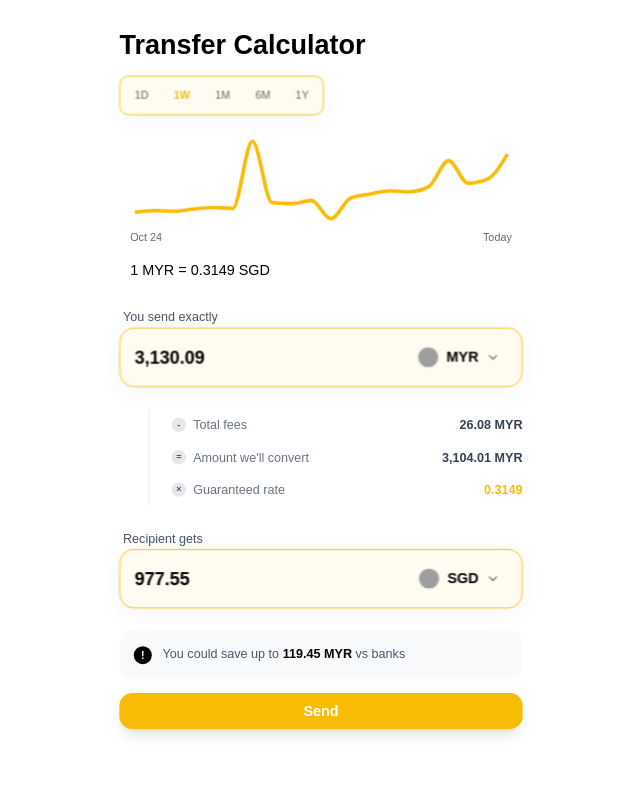
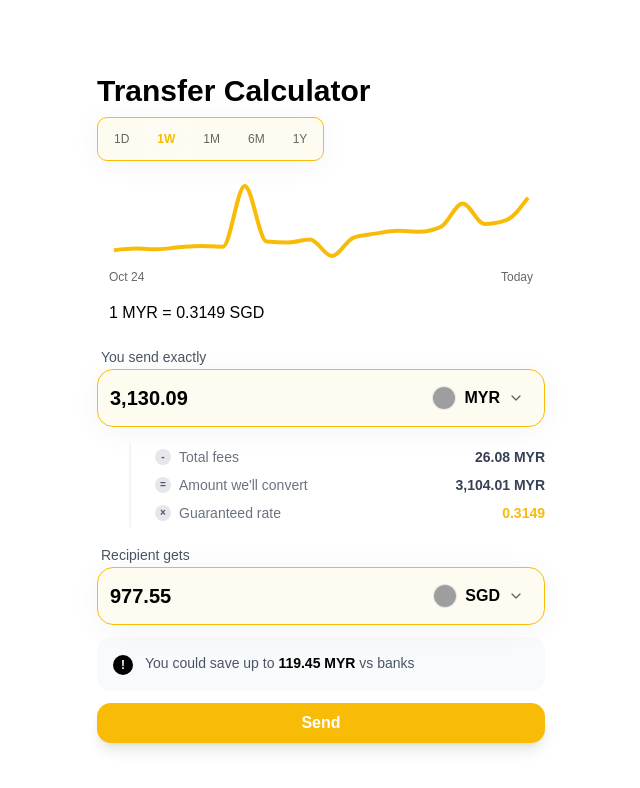
Before and after one commit to derek2403/currency-exchange-box, a Next.js app: page / in a window 1280 px wide. Shown: the top 788 px of the page, without its empty margins (319-959 px from the left). Built offline with nearby package versions, Linux system fonts and the light colour scheme; grey boxes are pictures that could not be loaded.

Commit message:
reduced horizontal spacing

```diff
--- a/pages/index.js
+++ b/pages/index.js
@@ -87,12 +87,12 @@ export default function TransferPage() {
       </Head>
 
       <div className="relative isolate grid h-dvh grid-rows-[auto,1fr] overflow-x-hidden overflow-y-auto lg:overflow-hidden bg-white">
-        <div className="flex items-center justify-center w-full h-full p-4 pt-8 scale-90 origin-top">
+        <div className="flex items-center justify-center w-full h-full p-4 pt-8">
           <div className="w-full max-w-md bg-white">
-            <h1 className="text-3xl font-bold text-black mb-4">Transfer Calculator</h1>
+            <h1 className="text-3xl font-bold text-black mb-2">Transfer Calculator</h1>
 
             {/* Time Range Toggle */}
-            <div className="flex mb-3">
+            <div className="flex mb-2">
               <ToggleGroup
                 type="single"
                 value={timeRange}
@@ -110,8 +110,8 @@ export default function TransferPage() {
             </div>
 
             {/* Chart Section */}
-            <div className="mb-4 rounded-2xl p-3">
-              <div className="h-24 w-full relative">
+            <div className="mb-2 rounded-2xl p-3">
+              <div className="h-20 w-full relative">
                 {isMounted && (
                   <ResponsiveContainer width="100%" height="100%">
                     <LineChart data={data}>
@@ -153,11 +153,11 @@ export default function TransferPage() {
             </div>
 
             {/* Input Section */}
-            <div className="relative space-y-6">
+            <div className="relative space-y-4">
               {/* From Input */}
               <div className="space-y-2">
                 <label className="text-sm font-medium text-gray-600 ml-1">You send exactly</label>
-                <div className="glass rounded-2xl p-4 flex items-center justify-between group focus-within:ring-2 focus-within:ring-[#F8BC06]/50 transition-all">
+                <div className="glass rounded-2xl p-3 flex items-center justify-between group focus-within:ring-2 focus-within:ring-[#F8BC06]/50 transition-all">
                   <input
                     type="text"
                     value={amount}
@@ -193,7 +193,7 @@ export default function TransferPage() {
               </div>
 
               {/* Fee Breakdown / Timeline */}
-              <div className="pl-6 border-l-2 border-gray-100 ml-8 space-y-4 py-2 relative">
+              <div className="pl-6 border-l-2 border-gray-100 ml-8 space-y-2 py-1 relative">
                 {/* Fee */}
                 <div className="flex justify-between items-center text-sm">
                   <div className="flex items-center gap-2">
@@ -225,7 +225,7 @@ export default function TransferPage() {
               {/* To Input */}
               <div className="space-y-2">
                 <label className="text-sm font-medium text-gray-600 ml-1">Recipient gets</label>
-                <div className="glass rounded-2xl p-4 flex items-center justify-between group focus-within:ring-2 focus-within:ring-[#F8BC06]/50 transition-all">
+                <div className="glass rounded-2xl p-3 flex items-center justify-between group focus-within:ring-2 focus-within:ring-[#F8BC06]/50 transition-all">
                   <input
                     type="text"
                     value={convertedAmount}
@@ -264,13 +264,13 @@ export default function TransferPage() {
 
 
             {/* Savings Info */}
-            <div className="mt-6 p-4 bg-gray-50 rounded-xl text-sm text-gray-600 flex items-start gap-3">
+            <div className="mt-3 p-4 bg-gray-50 rounded-xl text-sm text-gray-600 flex items-start gap-3">
               <div className="w-5 h-5 rounded-full bg-black text-white flex items-center justify-center text-xs font-bold mt-0.5">!</div>
               <p>You could save up to <span className="font-bold text-black">119.45 MYR</span> vs banks</p>
             </div>
 
             {/* Send Button */}
-            <Button className="w-full mt-4 bg-[#F8BC06] hover:bg-[#E5AD05] text-white font-bold h-10 rounded-xl text-md shadow-lg transition-colors duration-300">
+            <Button className="w-full mt-3 bg-[#F8BC06] hover:bg-[#E5AD05] text-white font-bold h-10 rounded-xl text-md shadow-lg transition-colors duration-300">
               Send
             </Button>
 
```
